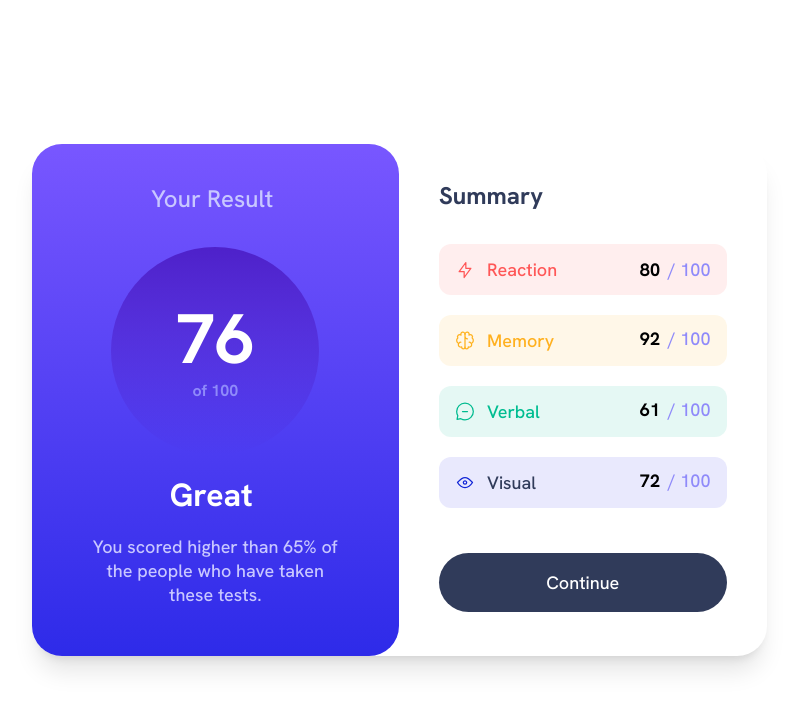
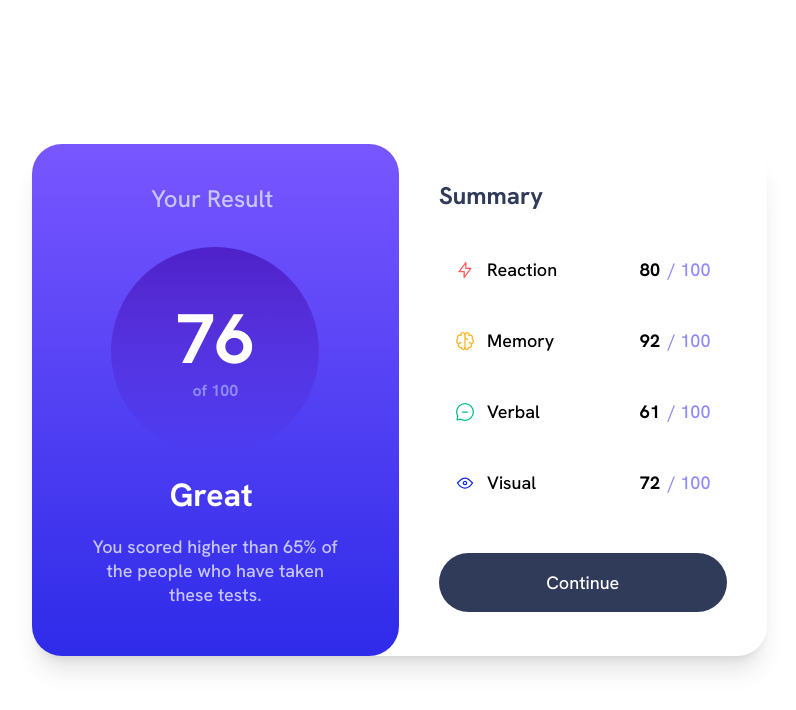
Before and after one commit to j-0-n-e-z/results-summary-component, a React (Vite) app: page / in a window 1280 px wide. Shown: the top 710 px of the page, without its empty margins (241-1037 px from the left). Built offline with nearby package versions, Linux system fonts and the light colour scheme.

Commit message:
closes #1 #2

```diff
--- a/src/App.css
+++ b/src/App.css
@@ -4,3 +4,11 @@
 	font-family: 'Hanken Grotesk', sans-serif;
 	font-size: 18px;
 }
+
+.App {
+	width: 100%;
+	min-height: 100vh;
+	background: #fff;
+	display: grid;
+	place-items: center;
+}
--- a/src/App.tsx
+++ b/src/App.tsx
@@ -1,83 +1,14 @@
 import './App.css'
-import reaction from '../public/images/icon-reaction.svg'
-import memory from '../public/images/icon-memory.svg'
-import verbal from '../public/images/icon-verbal.svg'
-import visual from '../public/images/icon-visual.svg'
+import { Result } from './components/Result'
+import { Summary } from './components/Summary'
 
-function App() {
+export default function App() {
 	return (
-		<div className='w-full min-h-screen bg-white grid place-items-center'>
+		<div className='App'>
 			<div className='flex lg:flex-row flex-col lg:w-[735px] lg:h-[512px] w-full h-screen bg-white lg:shadow-xl rounded-[30px]'>
-				<div className='flex flex-col lg:rounded-[30px] rounded-[0_0_30px_30px] items-center lg:w-1/2 w-full bg-gradient-to-b from-lightSlateBlue to-lightRoyalBlue'>
-					<p className='text-lightLavender lg:text-2xl text-lg lg:mb-8 mb-6 lg:mt-[39px] mt-5 mr-[6px]'>
-						Your Result
-					</p>
-					<div className='grid place-items-center content-center lg:mb-6 mb-5 rounded-full lg:w-52 w-36 lg:h-52 h-36 bg-gradient-to-b from-violetBlue to-persianBlue'>
-						<p className='lg:text-[70px] text-[55px] font-bold text-white lg:leading-[5rem] leading-[4.2rem]'>
-							76
-						</p>
-						<p className='lg:text-md text-base font-bold text-[#8f8afa]'>
-							of 100
-						</p>
-					</div>
-					<p className='font-bold text-white lg:text-[32px] text-2xl lg:mb-6 mb-2 mr-2'>
-						Great
-					</p>
-					<p className='lg:w-2/3 w-[70%] text-lightLavender lg:leading-6 leading-5 text-center lg:mb-0 mb-10 lg:text-[18px] text-[16px]'>
-						You scored higher than 65% of the people who have taken these tests.
-					</p>
-				</div>
-				<div className='flex flex-col lg:w-1/2 w-full lg:px-10 px-8 lg:pt-9 pt-5 pb-11'>
-					<div className='text-darkGrayBlue font-bold lg:text-2xl text-lg lg:mb-8 mb-6'>
-						Summary
-					</div>
-					<div className='flex bg-lightRed/10 px-4 py-3 rounded-xl lg:mb-5 mb-[25px] items-center'>
-						<img src={reaction} alt='reaction' />
-						<p className='text-lightRed lg:ml-3 ml-3 lg:text-[18px] text-[16px]'>
-							Reaction
-						</p>
-						<div className='ml-auto flex items-center'>
-							<p className='mr-2 font-bold lg:text-[18px] text-base'>80</p>
-							<p className='text-[#8f8afa] lg:text-[18px] text-base'>/ 100</p>
-						</div>
-					</div>
-					<div className='flex bg-orangeyYellow/10 px-4 py-3 rounded-xl lg:mb-5 mb-[25px]'>
-						<img src={memory} alt='memory' />
-						<p className='text-orangeyYellow ml-3 lg:text-[18px] text-[16px]'>
-							Memory
-						</p>
-						<div className='ml-auto flex'>
-							<p className='mr-2 font-bold lg:text-[18px] text-base'>92</p>
-							<p className='text-[#8f8afa] lg:text-[18px] text-base'>/ 100</p>
-						</div>
-					</div>
-					<div className='flex bg-greenTeal/10 px-4 py-3 rounded-xl lg:mb-5 mb-[25px]'>
-						<img src={verbal} alt='verbal' />
-						<p className='text-greenTeal ml-3 lg:text-[18px] text-[16px]'>
-							Verbal
-						</p>
-						<div className='ml-auto flex'>
-							<p className='mr-2 font-bold lg:text-[18px] text-base'>61</p>
-							<p className='text-[#8f8afa] lg:text-[18px] text-base'>/ 100</p>
-						</div>
-					</div>
-					<div className='flex bg-lightRoyalBlue/10 px-4 py-3 rounded-xl'>
-						<img src={visual} alt='visual' />
-						<p className='text-darkGrayBlue ml-3 lg:text-[18px] text-[16px]'>
-							Visual
-						</p>
-						<div className='ml-auto flex'>
-							<p className='mr-2 font-bold lg:text-[18px] text-base'>72</p>
-							<p className='text-[#8f8afa] lg:text-[18px] text-base'>/ 100</p>
-						</div>
-					</div>
-					<button className='rounded-full p-4 w-full bg-darkGrayBlue text-white cursor-pointer lg:mt-auto mt-7 hover:bg-gradient-to-b from-lightSlateBlue to-lightRoyalBlue transition'>
-						Continue
-					</button>
-				</div>
+				<Result />
+				<Summary />
 			</div>
 		</div>
 	)
 }
-
-export default App
--- /dev/null
+++ b/src/badges.ts
@@ -0,0 +1,8 @@
+export type Badge = { color: string; value: number }
+
+export const badges: Record<string, Badge> = {
+	reaction: { color: 'lightRed', value: 80 },
+	memory: { color: 'orangeyYellow', value: 92 },
+	verbal: { color: 'greenTeal', value: 61 },
+	visual: { color: 'lightRoyalBlue', value: 72 }
+} as const
--- /dev/null
+++ b/src/components/Badge.tsx
@@ -0,0 +1,24 @@
+type BadgeProps = {
+	color: string
+	name: string
+	value: number
+}
+
+export function Badge({ color, name, value }: BadgeProps) {
+	return (
+		<li
+			className={`flex bg-${color}/10 px-4 py-3 rounded-xl lg:mb-5 mb-[25px] items-center`}
+		>
+			<img src={`./images/icon-${name}.svg`} alt={name} />
+			<p
+				className={`text-${color} lg:ml-3 ml-3 lg:text-[18px] text-[16px] capitalize`}
+			>
+				{name}
+			</p>
+			<div className='ml-auto flex items-center'>
+				<p className='mr-2 font-bold lg:text-[18px] text-base'>{value}</p>
+				<p className='text-[#8f8afa] lg:text-[18px] text-base'>/ 100</p>
+			</div>
+		</li>
+	)
+}
--- /dev/null
+++ b/src/components/Result.tsx
@@ -0,0 +1,23 @@
+export const Result = () => {
+	return (
+		<div className='flex flex-col lg:rounded-[30px] rounded-[0_0_30px_30px] items-center lg:w-1/2 w-full bg-gradient-to-b from-lightSlateBlue to-lightRoyalBlue'>
+			<h2 className='text-lightLavender lg:text-2xl text-lg lg:mb-8 mb-6 lg:mt-[39px] mt-5 mr-[6px]'>
+				Your Result
+			</h2>
+			<div className='grid place-items-center content-center lg:mb-6 mb-5 rounded-full lg:w-52 w-36 lg:h-52 h-36 bg-gradient-to-b from-violetBlue to-persianBlue'>
+				<div className='lg:text-[70px] text-[55px] font-bold text-white lg:leading-[5rem] leading-[4.2rem]'>
+					76
+				</div>
+				<div className='lg:text-md text-base font-bold text-[#8f8afa]'>
+					of 100
+				</div>
+			</div>
+			<h3 className='font-bold text-white lg:text-[32px] text-2xl lg:mb-6 mb-2 mr-2'>
+				Great
+			</h3>
+			<p className='lg:w-2/3 w-[70%] text-lightLavender lg:leading-6 leading-5 text-center lg:mb-0 mb-10 lg:text-[18px] text-[16px]'>
+				You scored higher than 65% of the people who have taken these tests.
+			</p>
+		</div>
+	)
+}
--- /dev/null
+++ b/src/components/Summary.tsx
@@ -0,0 +1,25 @@
+import { Badge } from './Badge'
+import { badges } from '../badges'
+
+export const Summary = () => {
+	return (
+		<div className='flex flex-col lg:w-1/2 w-full lg:px-10 px-8 lg:pt-9 pt-5 lg:pb-11'>
+			<div className='text-darkGrayBlue font-bold lg:text-2xl text-lg lg:mb-8 mb-6'>
+				Summary
+			</div>
+			<ul>
+				{Object.keys(badges).map(badge => (
+					<Badge
+						key={badge}
+						name={badge}
+						color={badges[badge].color}
+						value={badges[badge].value}
+					/>
+				))}
+			</ul>
+			<button className='rounded-full p-4 w-full bg-darkGrayBlue text-white cursor-pointer lg:mt-auto mt-7 hover:bg-gradient-to-b from-lightSlateBlue to-lightRoyalBlue transition'>
+				Continue
+			</button>
+		</div>
+	)
+}
```
